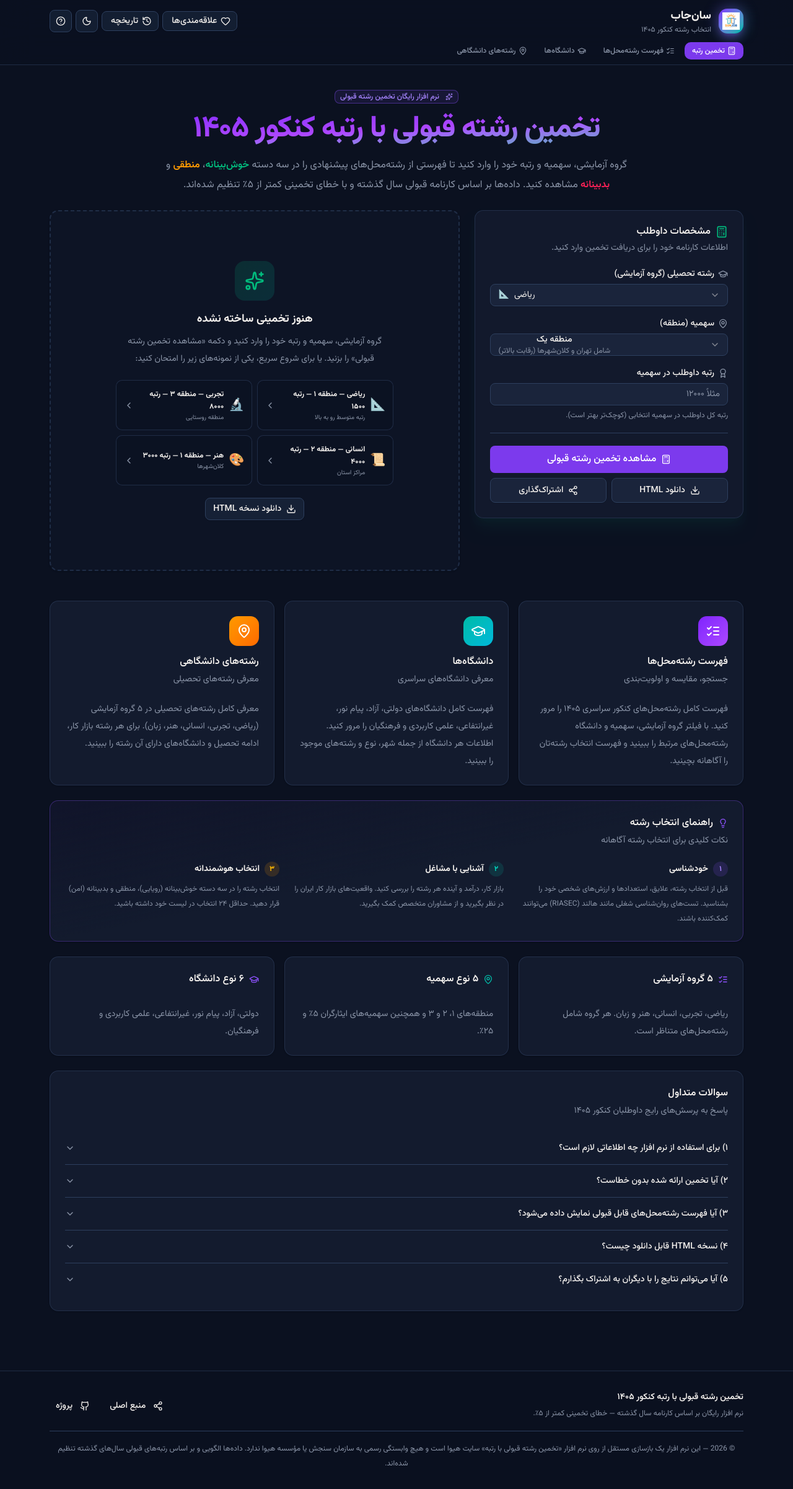
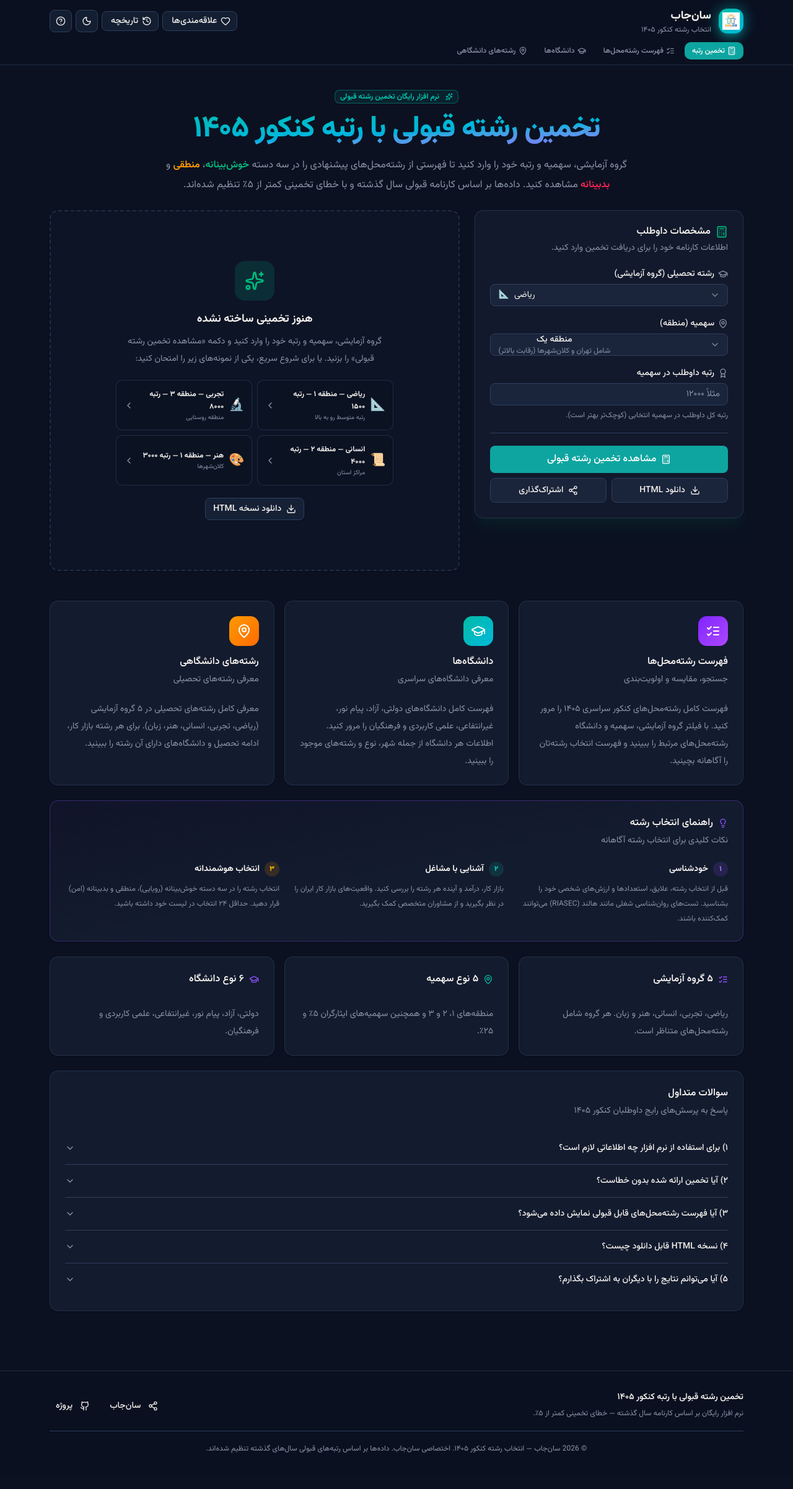
Before and after one commit to kiarash65/sunjob-konkur-estimator, a Next.js app: page / in a window 1280 px wide. Shown: the top 2402 px of the page at 62% size. After the commit the page ends 2381 px from the top, so only its background shows below. Built offline with nearby package versions, Linux system fonts and the light colour scheme.

Commit message:
سان‌جاب برندینگ: رنگ فیروزه‌ای #0EA5A0، لوگو، نام، پاک کردن نام‌های فرادرس/هیوا/سنجش

```diff
--- a/src/app/globals.css
+++ b/src/app/globals.css
@@ -45,73 +45,73 @@
 
 :root {
   --radius: 0.625rem;
-  /* Sunjob-inspired palette: cream background, dark navy text, purple/teal accents */
+  /* Sunjob palette: teal primary, orange accent, cream bg */
   --background: #FFFBF5;
   --foreground: #1A2744;
   --card: #FFFFFF;
   --card-foreground: #1A2744;
   --popover: #FFFFFF;
   --popover-foreground: #1A2744;
-  --primary: #7C3AED;
+  --primary: #0EA5A0;
   --primary-foreground: #FFFFFF;
   --secondary: #F3F0ED;
   --secondary-foreground: #1A2744;
   --muted: #F3F0ED;
   --muted-foreground: #6B7280;
-  --accent: #11B7BE;
+  --accent: #F7931E;
   --accent-foreground: #FFFFFF;
   --destructive: #E11D48;
   --border: #E5E7EB;
   --input: #E5E7EB;
-  --ring: #7C3AED;
-  --chart-1: #7C3AED;
-  --chart-2: #11B7BE;
+  --ring: #0EA5A0;
+  --chart-1: #0EA5A0;
+  --chart-2: #8B5CF6;
   --chart-3: #F7931E;
-  --chart-4: #0EA5E9;
+  --chart-4: #0F5CC0;
   --chart-5: #E11D48;
   --sidebar: #FFFFFF;
   --sidebar-foreground: #1A2744;
-  --sidebar-primary: #7C3AED;
+  --sidebar-primary: #0EA5A0;
   --sidebar-primary-foreground: #FFFFFF;
   --sidebar-accent: #F3F0ED;
   --sidebar-accent-foreground: #1A2744;
   --sidebar-border: #E5E7EB;
-  --sidebar-ring: #7C3AED;
+  --sidebar-ring: #0EA5A0;
 }
 
 .dark {
-  /* Dark theme: dark navy bg, purple/teal accents */
+  /* Dark theme: dark navy bg, teal primary */
   --background: #0B1120;
   --foreground: #F3F0ED;
   --card: #131B2E;
   --card-foreground: #F3F0ED;
   --popover: #131B2E;
   --popover-foreground: #F3F0ED;
-  --primary: #7C3AED;
+  --primary: #0EA5A0;
   --primary-foreground: #FFFFFF;
   --secondary: #1A2744;
   --secondary-foreground: #F3F0ED;
   --muted: #1A2744;
   --muted-foreground: #8B95A8;
-  --accent: #11B7BE;
+  --accent: #F7931E;
   --accent-foreground: #FFFFFF;
   --destructive: #E11D48;
   --border: #2D3F5E;
   --input: #2D3F5E;
-  --ring: #7C3AED;
-  --chart-1: #7C3AED;
-  --chart-2: #11B7BE;
+  --ring: #0EA5A0;
+  --chart-1: #0EA5A0;
+  --chart-2: #8B5CF6;
   --chart-3: #F7931E;
-  --chart-4: #0EA5E9;
+  --chart-4: #0F5CC0;
   --chart-5: #E11D48;
   --sidebar: #131B2E;
   --sidebar-foreground: #F3F0ED;
-  --sidebar-primary: #7C3AED;
+  --sidebar-primary: #0EA5A0;
   --sidebar-primary-foreground: #FFFFFF;
   --sidebar-accent: #1A2744;
   --sidebar-accent-foreground: #F3F0ED;
   --sidebar-border: #2D3F5E;
-  --sidebar-ring: #7C3AED;
+  --sidebar-ring: #0EA5A0;
 }
 
 @layer base {
--- a/src/app/page.tsx
+++ b/src/app/page.tsx
@@ -499,7 +499,7 @@ export default function Home() {
 
       {/* Decorative background blobs */}
       <div className="pointer-events-none absolute inset-0 -z-10 overflow-hidden">
-        <div className="absolute -top-40 -right-32 w-[520px] h-[520px] rounded-full bg-violet-600/15 dark:bg-violet-600/10 blur-3xl animate-pulse-slow" />
+        <div className="absolute -top-40 -right-32 w-[520px] h-[520px] rounded-full bg-teal-500/15 dark:bg-teal-500/10 blur-3xl animate-pulse-slow" />
         <div className="absolute top-32 -left-40 w-[480px] h-[480px] rounded-full bg-teal-500/15 dark:bg-teal-500/10 blur-3xl animate-pulse-slow" style={{ animationDelay: '1.5s' }} />
         <div className="absolute bottom-20 right-1/3 w-[360px] h-[360px] rounded-full bg-amber-500/10 dark:bg-amber-500/5 blur-3xl animate-pulse-slow" style={{ animationDelay: '0.7s' }} />
       </div>
@@ -522,8 +522,8 @@ export default function Home() {
             className="flex items-center gap-3"
           >
             <div className="relative">
-              <div className="absolute inset-0 bg-gradient-to-br from-violet-600 to-teal-500 rounded-xl blur-md opacity-60 animate-pulse" />
-              <div className="relative w-10 h-10 rounded-xl bg-gradient-to-br from-violet-600 to-teal-500 flex items-center justify-center shadow-lg shadow-violet-500/30 overflow-hidden">
+              <div className="absolute inset-0 bg-gradient-to-br from-teal-500 to-cyan-500 rounded-xl blur-md opacity-60 animate-pulse" />
+              <div className="relative w-10 h-10 rounded-xl bg-gradient-to-br from-teal-500 to-cyan-500 flex items-center justify-center shadow-lg shadow-teal-500/30 overflow-hidden">
                 <img src="/sunjob-logo.png" alt="سان‌جاب" className="w-7 h-7 object-contain" />
               </div>
             </div>
@@ -638,7 +638,7 @@ export default function Home() {
             </Button>
           </div>
         </div>
-        {/* Navigation bar — masir.faradars.org inspired */}
+        {/* Navigation bar */}
         <div className="container mx-auto max-w-6xl px-4 pb-2 flex items-center gap-1 overflow-x-auto">
           <button
             onClick={() => setActivePage('estimator')}
@@ -701,11 +701,11 @@ export default function Home() {
           >
             <Badge
               variant="outline"
-              className="mb-3 border-violet-500/40 text-violet-600 dark:text-violet-400 bg-violet-500/10"
+              className="mb-3 border-teal-500/40 text-teal-600 dark:text-teal-400 bg-teal-500/10"
             >
               <Sparkles className="w-3.5 h-3.5 me-1.5" /> نرم افزار رایگان تخمین رشته قبولی
             </Badge>
-            <h1 className="text-3xl sm:text-4xl md:text-5xl font-extrabold tracking-tight bg-gradient-to-br from-violet-600 via-purple-500 to-teal-500 bg-clip-text text-transparent leading-tight">
+            <h1 className="text-3xl sm:text-4xl md:text-5xl font-extrabold tracking-tight bg-gradient-to-br from-teal-500 via-cyan-500 to-violet-500 bg-clip-text text-transparent leading-tight">
               تخمین رشته قبولی با رتبه کنکور ۱۴۰۵
             </h1>
             <p className="mt-3 text-sm sm:text-base text-muted-foreground max-w-3xl mx-auto leading-8">
@@ -966,7 +966,7 @@ export default function Home() {
           )}
         </AnimatePresence>
 
-        {/* Quick Access — masir.faradars.org inspired */}
+        {/* Quick Access */}
         <section className="mt-12 grid md:grid-cols-3 gap-4 print:hidden">
           <Card onClick={() => setActivePage('catalog')} className="border-border/60 hover:border-violet-500/40 hover:shadow-lg hover:shadow-violet-500/10 transition-all group cursor-pointer">
             <CardHeader>
@@ -1012,7 +1012,7 @@ export default function Home() {
           </Card>
         </section>
 
-        {/* Guide — masir.faradars.org inspired */}
+        {/* Guide */}
         <section className="mt-6 print:hidden">
           <Card className="border-violet-500/30 bg-gradient-to-br from-violet-500/5 via-card to-card overflow-hidden">
             <CardHeader>
@@ -3352,7 +3352,7 @@ function HistoryPanel({
   )
 }
 
-// ───── Catalog View (فهرست رشته‌محل‌ها) — masir.faradars.org inspired ─────
+// ───── Catalog View (فهرست رشته‌محل‌ها) ─────
 function CatalogView() {
   const allRows = useMemo(() => getAllCatalogRows(), [])
   const [search, setSearch] = useState('')
@@ -3668,7 +3668,7 @@ function CatalogView() {
           {/* Disclaimer */}
           <div className="mt-4 p-3 rounded-lg bg-muted/30 border border-border/40">
             <p className="text-[11px] text-muted-foreground leading-5">
-              <strong>اعتبار داده‌ها:</strong> مرجع رسمی، دفترچه سازمان سنجش است. داده‌های این ابزار از روی دفترچه‌ها استخراج شده و ممکن است ناقص یا قدیمی باشد. برآورد «رقابت در پذیرش» از ویژگی‌های خود رشته‌محل ساخته می‌شود و به رتبه قبولی سال‌های گذشته یا شانس قبولی شما ربطی ندارد.
+              <strong>اعتبار داده‌ها:</strong> داده‌های این ابزار از دفترچه‌های رسمی پذیرش استخراج شده و ممکن است ناقص، قدیمی یا نادرست باشد. برآورد «رقابت در پذیرش» از ویژگی‌های خود رشته‌محل ساخته می‌شود و به رتبه قبولی سال‌های گذشته یا شانس قبولی شما ربطی ندارد.
             </p>
           </div>
         </CardContent>
@@ -3894,8 +3894,8 @@ function Footer() {
           </div>
           <div className="flex items-center gap-3">
             <Button variant="ghost" size="sm" asChild>
-              <a href="https://www.heyvagroup.com/shownews/5535/" target="_blank" rel="noopener noreferrer">
-                <Share2 className="w-4 h-4 me-1.5" /> منبع اصلی
+              <a href="https://sunjob.ir" target="_blank" rel="noopener noreferrer">
+                <Share2 className="w-4 h-4 me-1.5" /> سان‌جاب
               </a>
             </Button>
             <Button variant="ghost" size="sm">
@@ -3905,9 +3905,8 @@ function Footer() {
         </div>
         <Separator className="my-4" />
         <p className="text-xs text-muted-foreground text-center leading-6" suppressHydrationWarning>
-          © {new Date().getFullYear()} — این نرم افزار یک بازسازی مستقل از روی نرم افزار «تخمین رشته قبولی با رتبه»
-          سایت هیوا است و هیچ وابستگی رسمی به سازمان سنجش یا مؤسسه هیوا ندارد. داده‌ها الگویی و بر اساس
-          رتبه‌های قبولی سال‌های گذشته تنظیم شده‌اند.
+          © {new Date().getFullYear()} سان‌جاب — انتخاب رشته کنکور ۱۴۰۵.
+          اختصاصی سان‌جاب. داده‌ها بر اساس رتبه‌های قبولی سال‌های گذشته تنظیم شده‌اند.
         </p>
       </div>
     </footer>
--- a/src/lib/konkur-data.ts
+++ b/src/lib/konkur-data.ts
@@ -449,7 +449,7 @@ export const DATASET: Record<GroupKey, MajorRow[]> = {
   zaban: ZABAN,
 };
 
-// ───────────── Catalog helpers (masir.faradars.org inspired) ─────────────
+// ───────────── Catalog helpers ─────────────
 
 export interface UniversityInfo {
   name: string;
```
